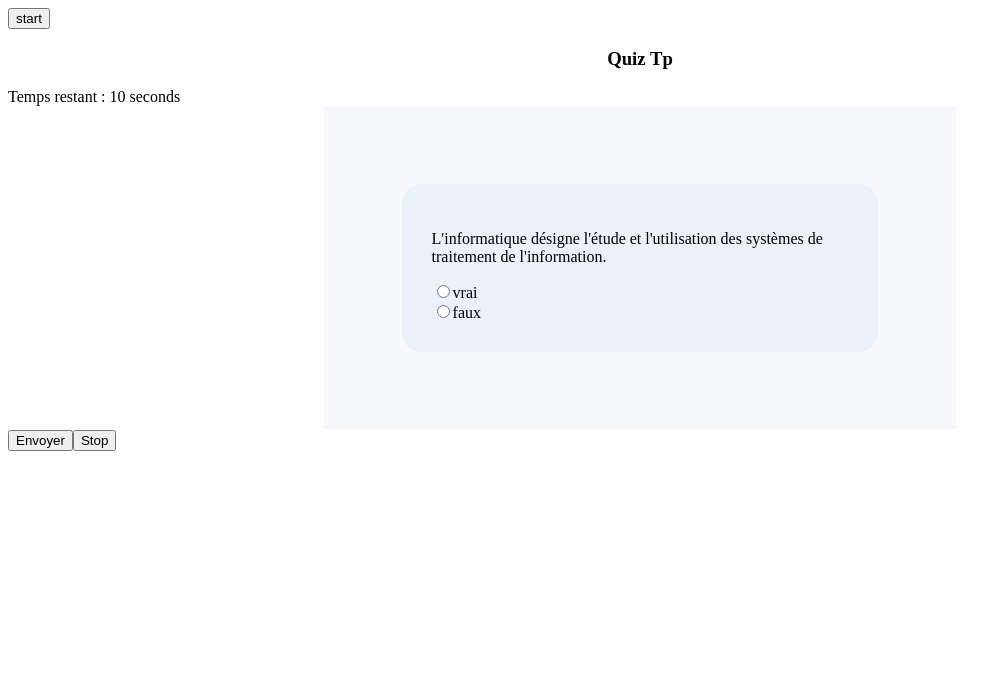
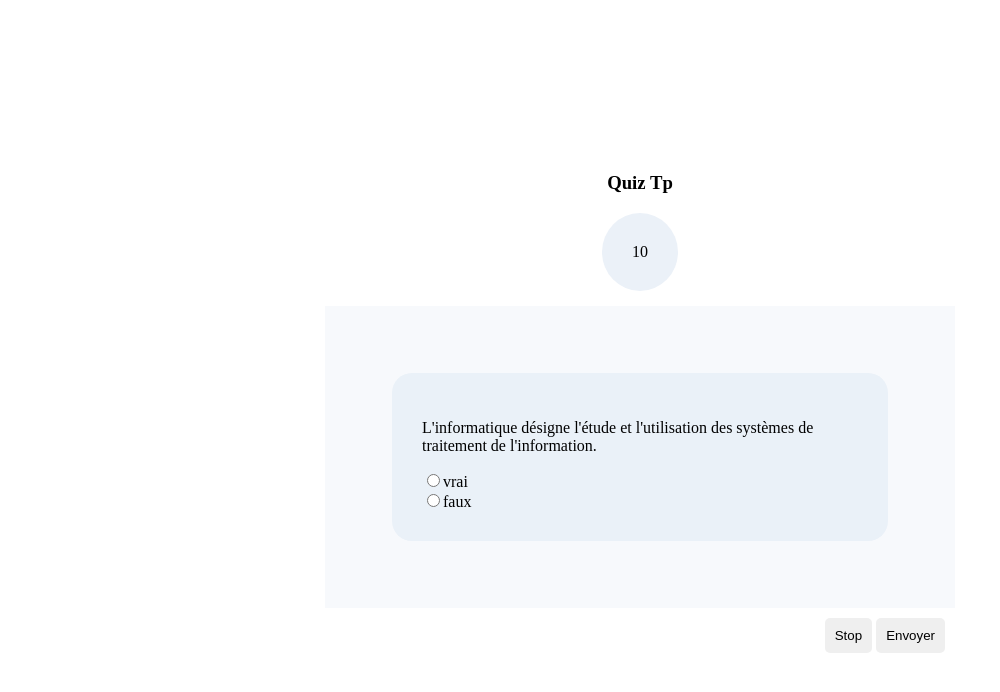
Before and after one commit to LAMSSAOUI/DWFS, a plain HTML site: page index.html in a window 1280 px wide. Both pictures are taken after a click on the button "start". Shown: the whole page, without its empty margins (0-1000 px from the left). Drawn offline with Linux system fonts and the light colour scheme.

Commit message:
styling to start button and time div added

```diff
--- a/index.html
+++ b/index.html
@@ -12,11 +12,16 @@
         <button id="startButton">start</button>
         <div id="wrapper">
             <h3 class="Title">Quiz Tp</h3>
+            <div class="timeWrapper">
                 <div id="TempsRestant"></div>
+            </div>
             <div id="container"></div>
             <div class="btn_container">
+                <div class="btn_wrapper">
+                    <button>Stop</button>
                     <button>Envoyer</button>
-            <button>Stop</button>
+                </div>
+
             </div>
         </div>
     </div>
--- a/script.js
+++ b/script.js
@@ -98,7 +98,7 @@ document.addEventListener('DOMContentLoaded', function () {
         function updateTempsRestant() {
             const minutes = Math.floor(timeRemaining / 60);
             const seconds = timeRemaining % 60;
-            tempsRestantDiv.textContent = `Temps restant :  ${seconds} seconds`;
+            tempsRestantDiv.textContent = ` ${seconds} `;
         }
 
         function startTimer() {
@@ -130,6 +130,8 @@ document.addEventListener('DOMContentLoaded', function () {
     startButton.addEventListener('click', function () {
                     console.log('clicked start');
                     document.getElementById('wrapper').style.display = 'block';
+                    document.getElementById('startButton').style.display = 'none';
+                    // document.getElementById('Title').style.display = 'block';
                     displayQuestion()
 
     });
--- a/style.css
+++ b/style.css
@@ -1,7 +1,7 @@
 #container {
-    width: 50%;
-    margin-left: auto;
-    margin-right: auto;
+    /* width: 50%; */
+    /* margin-left: auto;
+    margin-right: auto; */
     /* border: 2px solid rgb(24, 24, 24);  */
     background-color: #f7f9fc;
     box-sizing: border-box;
@@ -36,5 +36,49 @@
 .btn_container {
     display: flex;
     flex-direction: row;
+    /* width: 50%;
+    margin-left: auto;
+    margin-right: auto; */
+    justify-content: end;
+}
+.btn_wrapper {
+    padding: 10px;
+}
+button {
+    border: none;
+    padding: 10px;
+    border-radius: 5px;
+    cursor: pointer;
+}
+button:hover {
+    background-color: #ccc;
+}
+
+#startButton {
+    /* display: none !important; */
+    font-size: xx-large;
+    border-radius: 100%;
+    padding: 50px;
+    font-weight: 500;
+    font-family: 'Gill Sans', 'Gill Sans MT', Calibri, 'Trebuchet MS', sans-serif;
 
 }
+#Content {
+    height: 100vh;
+    display: flex;
+    justify-content: center;
+    align-items: center;
+}
+.TempsRestant {
+    background-color: #ebf1f8;
+    padding: 10px;
+}
+.timeWrapper {
+    margin: auto;
+    width: fit-content;
+    background-color: #ebf1f8;
+    padding: 30px;
+    border-radius: 100%;
+    margin-bottom: 15px;
+
+}
```
Lines whose indentation alone changed are shown as unchanged.
